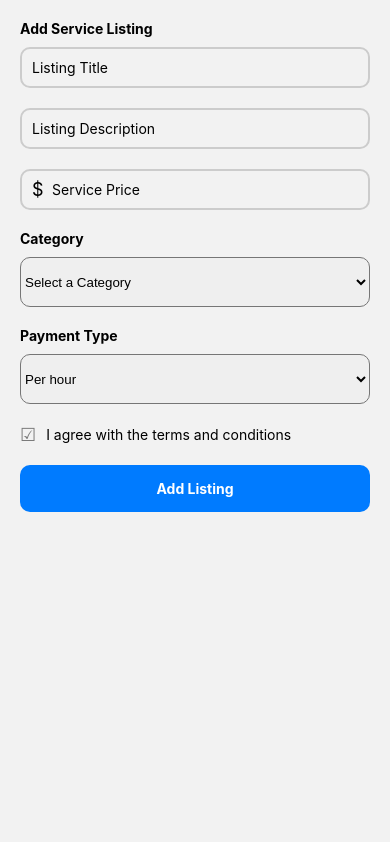
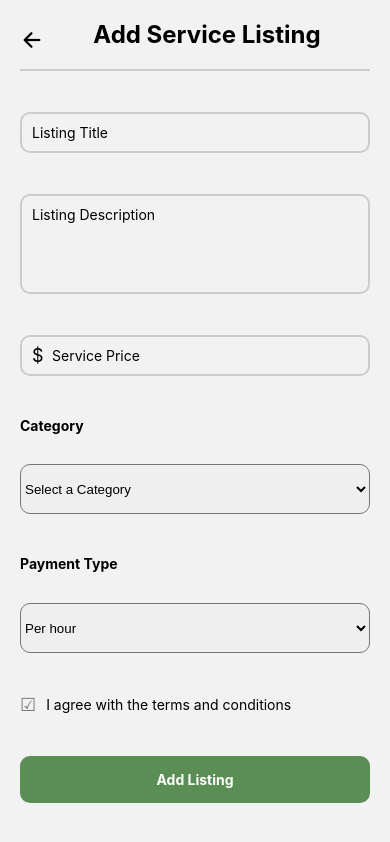
Before and after one commit to IT22051448/TerraScape, a React Native app: screen /AddListing in a window 390 px wide. Built offline with nearby package versions, Linux system fonts and the light colour scheme.

Commit message:
ALL EXCEPT HOMEPAGE AND PRODUCT INDETAIL PAGE

```diff
--- a/App.js
+++ b/App.js
@@ -10,18 +10,20 @@ import ServiceProviderHome from "./Screens/ServiceProviderHome";
 import CustomerServiceListings from "./Screens/ServiceListing/CustomerServiceListings";
 import ListingPage from './Screens/ServiceListing/ListingPage';
 import ListingForm from './Screens/ServiceListing/ListingForm';
-import UserProfile from './Screens/UserProfile'
+import UserProfile from './Screens/UserProfile';
 import { Provider } from "react-redux";
 import { store } from "./store/store";
 import { SettingsProvider } from "./Components/SettingsContext";
 import Icon from 'react-native-vector-icons/Feather';
+import AsyncStorage from '@react-native-async-storage/async-storage';
+
 
 // Stack Navigator for SignIn, SignUp, and other screens
 const Stack = createStackNavigator();
 const Tab = createBottomTabNavigator();
 
-// Bottom Tab Navigator with icons
-const BottomTabNavigator = () => (
+// Bottom Tab Navigator for Customer
+const CustomerBottomTabNavigator = () => (
   <Tab.Navigator
     screenOptions={({ route }) => ({
       tabBarIcon: ({ color, size }) => {
@@ -31,7 +33,7 @@ const BottomTabNavigator = () => (
         } else if (route.name === 'CustomerService') {
           iconName = 'list';
         } else if (route.name === 'UserProfile') {
-          iconName = 'briefcase';
+          iconName = 'user';
         }
         return <Icon name={iconName} size={size} color={color} />;
       },
@@ -39,33 +41,83 @@ const BottomTabNavigator = () => (
       tabBarInactiveTintColor: 'gray',
     })}
   >
-    <Tab.Screen name="CustomerHome" component={CustomerHome} options={{ headerShown: false }}  />
-    <Tab.Screen name="CustomerService" component={CustomerServiceListings} options={{ headerShown: false }}  />
-    <Tab.Screen name="UserProfile" component={UserProfile} options={{ headerShown: false }}/>
+    <Tab.Screen name="CustomerHome" component={CustomerHome} options={{ headerShown: false }} />
+    <Tab.Screen name="CustomerService" component={CustomerServiceListings} options={{ headerShown: false }} />
+    <Tab.Screen name="UserProfile" component={UserProfile} options={{ headerShown: false }} />
   </Tab.Navigator>
 );
 
-const MainStack = () => (
+// Bottom Tab Navigator for Service Provider
+const ServiceProviderBottomTabNavigator = () => (
+  <Tab.Navigator
+    screenOptions={({ route }) => ({
+      tabBarIcon: ({ color, size }) => {
+        let iconName;
+        if (route.name === 'ServiceProviderHome') {
+          iconName = 'home';
+        } else if (route.name === 'AddListing') {
+          iconName = 'plus';
+        } else if (route.name === 'UserProfile') {
+          iconName = 'user';
+        }
+        return <Icon name={iconName} size={size} color={color} />;
+      },
+      tabBarActiveTintColor: '#61B458',
+      tabBarInactiveTintColor: 'gray',
+    })}
+  >
+    <Tab.Screen name="ServiceProviderHome" component={ServiceProviderHome} options={{ headerShown: false }} />
+    <Tab.Screen name="AddListing" component={ListingForm} options={{ headerShown: false }} />
+    <Tab.Screen name="UserProfile" component={UserProfile} options={{ headerShown: false }} />
+  </Tab.Navigator>
+);
+
+// Main stack
+const MainStack = ({ userRole }) => (
   <Provider store={store}>
     <Stack.Navigator screenOptions={{ headerShown: false }}>
-    <Stack.Screen name="ServiceProviderHome" component={ServiceProviderHome} />
+    <Tab.Screen name="UserProfile" component={UserProfile} />
+      <Stack.Screen name="ServiceProviderHome" component={ServiceProviderHome}  />
+      <Tab.Screen name="AddListing" component={ListingForm}  />
       <Stack.Screen name="SignIn" component={SignIn} />
       <Stack.Screen name="SignUp" component={SignUp} />
-      <Stack.Screen name="Main" component={BottomTabNavigator} />
+      {/* Render the correct tab navigator based on user role */}
+      <Stack.Screen name="Main" component={userRole === "customer" ? CustomerBottomTabNavigator : ServiceProviderBottomTabNavigator} />
       <Stack.Screen name="Listings" component={ListingPage} />
-      <Stack.Screen name="AddListing" component={ListingForm} />
     </Stack.Navigator>
   </Provider>
 );
 
+// Function to get user role from AsyncStorage
+const getUserRoleFromStorage = async () => {
+  try {
+    // Simulate fetching from AsyncStorage (you could replace this with API call)
+    const role = await AsyncStorage.getItem('userRole');
+    return role ? role : null; // Return null if no role found
+  } catch (error) {
+    console.error('Error fetching user role:', error);
+    return null;
+  }
+};
+
 export default function App() {
   const [loading, setLoading] = useState(true);
+  const [userRole, setUserRole] = useState(null); // Role: 'customer' or 'serviceProvider'
 
   useEffect(() => {
-    const timer = setTimeout(() => {
-      setLoading(false);
-    }, 1000); // Simulate a loading period
-    return () => clearTimeout(timer);
+    // Fetch the user role from async storage or API
+    const fetchUserRole = async () => {
+      try {
+        const role = await getUserRoleFromStorage(); // Fetch role from storage or API
+        setUserRole(role || 'customer'); // Default to customer if no role is found
+      } catch (error) {
+        console.error('Error in fetching user role:', error);
+      } finally {
+        setLoading(false);
+      }
+    };
+
+    fetchUserRole();
   }, []);
 
   if (loading) {
@@ -78,9 +130,10 @@ export default function App() {
 
   return (
     <SettingsProvider>
-      <StatusBar style="auto"  />
+      <StatusBar style="auto" />
       <NavigationContainer>
-        <MainStack />
+        {/* Pass the userRole to the MainStack */}
+        <MainStack userRole={userRole} />
       </NavigationContainer>
     </SettingsProvider>
   );
--- a/Screens/Login/SignIn.js
+++ b/Screens/Login/SignIn.js
@@ -82,6 +82,7 @@ const SignIn = () => {
       if (userData.role === "ServiceProvider") {
         navigation.navigate("ServiceProviderHome", {
           fullName: userData.fullName,
+          userRole: userData.role,
         });
       } else {
         navigation.navigate("Main");
--- a/Screens/ServiceListing/CustomerServiceListings.js
+++ b/Screens/ServiceListing/CustomerServiceListings.js
@@ -163,7 +163,6 @@ const CustomerServiceListings = ({ navigation }) => {
                 <View style={styles.cardContent}>
                   <Text style={styles.titleText}>{item.title}</Text>
                   <Text style={styles.descriptionText}>{item.category}</Text>
-                  <Text style={styles.descriptionText}>{item.description}</Text>
                   <Text style={styles.priceText}>Price: ${item.servicePrice} / {item.payType}</Text>
 
                   <TouchableOpacity
@@ -188,7 +187,7 @@ const styles = StyleSheet.create({
     left: 0,
     top: 0,
     bottom: 0,
-    backgroundColor: '#333',
+    backgroundColor: '#7a7a7a',
     zIndex: 2,
     paddingTop: 50,
   },
--- a/Screens/ServiceListing/ListingForm.js
+++ b/Screens/ServiceListing/ListingForm.js
@@ -5,6 +5,7 @@ import { addListing, updateListing } from '../../store/listingsSlice';
 import { db } from '../../utils/firebaseHelper'; // Import the db instance
 import { ref, set, push } from "firebase/database";
 import { Picker } from '@react-native-picker/picker';
+import Ionicons from 'react-native-vector-icons/Ionicons'; // Adjusted import for Ionicons
 
 const ListingForm = ({ route, navigation }) => {
   const dispatch = useDispatch();
@@ -47,19 +48,32 @@ const ListingForm = ({ route, navigation }) => {
 
   return (
     <View style={styles.container}>
-      <Text style={styles.label}>{listing ? 'Update Service Listing' : 'Add Service Listing'}</Text>
+      <View style={styles.header}>
+        <TouchableOpacity onPress={() => navigation.goBack()}>
+          <Ionicons name="arrow-back" size={24} color="black" />
+        </TouchableOpacity>
+        <Text style={styles.title}>{listing ? 'Update Service Listing' : 'Add Service Listing'}</Text>
+      </View>
+      <View style={styles.divider}></View>
+      <View style={styles.formContainer}>
         <TextInput
           value={title}
           onChangeText={setTitle}
           placeholder="Listing Title"
           style={styles.input}
         />
+
+        {/* Description Text Area */}
         <TextInput
           value={description}
           onChangeText={setDescription}
           placeholder="Listing Description"
-        style={styles.input}
+          style={styles.textArea}
+          multiline // Enables multiline input
+          numberOfLines={4} // Initial number of lines to show
+          textAlignVertical="top" // Align text to the top
         />
+
         <View style={styles.priceContainer}>
           <Text style={styles.priceSymbol}>$</Text>
           <TextInput
@@ -94,6 +108,7 @@ const ListingForm = ({ route, navigation }) => {
           <Picker.Item label="Per hour" value="Per hour" />
           <Picker.Item label="Per service" value="Per service" />
         </Picker>
+
         <View style={styles.termsContainer}>
           <TouchableOpacity
             style={styles.checkboxContainer}
@@ -103,16 +118,40 @@ const ListingForm = ({ route, navigation }) => {
             <Text style={styles.termsText}>I agree with the terms and conditions</Text>
           </TouchableOpacity>
         </View>
+
         <TouchableOpacity style={styles.button} onPress={handleSubmit}>
           <Text style={styles.buttonText}>{listing ? 'Update Listing' : 'Add Listing'}</Text>
         </TouchableOpacity>
+      </View>
     </View>
   );
 };
 
 const styles = StyleSheet.create({
+  title: {
+    fontSize: 24, // Increase the font size for the title
+    fontWeight: 'bold', // Make the title bold
+    marginBottom: 10, // Space below the title
+    flex: 1, // Allow title to take available space
+    textAlign: 'center', // Center the title
+  },
+  header: {
+    flexDirection: 'row',
+    alignItems: 'center',
+    marginBottom: 10, // Space below the header
+  },
+  divider: {
+    height: 2, // Height of the divider
+    backgroundColor: '#ccc', // Color of the divider
+    marginBottom: 20, // Space below the divider
+  },
   container: {
+    flex: 1,
     padding: 20,
+  },
+  formContainer: {
+    flex: 1,
+    justifyContent: 'space-evenly', // Evenly space the form items vertically
   },
   input: {
     borderWidth: 2,
@@ -120,6 +159,14 @@ const styles = StyleSheet.create({
     marginBottom: 20,
     padding: 10,
     borderRadius: 10, // Rounded corners
+  },
+  textArea: {
+    borderWidth: 2,
+    borderColor: '#ccc',
+    borderRadius: 10,
+    padding: 10,
+    marginBottom: 20,
+    height: 100, // Height for the text area
   },
   priceContainer: {
     flexDirection: 'row',
@@ -173,7 +220,7 @@ const styles = StyleSheet.create({
     fontSize: 14,
   },
   button: {
-    backgroundColor: '#007bff',
+    backgroundColor: '#5B8E55',
     padding: 15,
     borderRadius: 10, // Rounded corners for the button
     alignItems: 'center',
--- a/Screens/ServiceListing/ListingPage.js
+++ b/Screens/ServiceListing/ListingPage.js
@@ -1,7 +1,8 @@
 import React, { useEffect } from 'react';
-import { View, Text, FlatList, TouchableOpacity, Alert, ActivityIndicator } from 'react-native';
+import { View, Text, FlatList, TouchableOpacity, Alert, ActivityIndicator,StyleSheet } from 'react-native';
 import { useDispatch, useSelector } from 'react-redux';
 import { setListings, deleteListing, setLoading, setError } from '../../store/listingsSlice';
+import { Ionicons } from 'react-native-vector-icons';
 
 const ListingPage = ({ navigation }) => {
   const dispatch = useDispatch();
@@ -69,26 +70,33 @@ const ListingPage = ({ navigation }) => {
 
   return (
     <View style={{ flex: 1, padding: 20 }}>
+      <View style={styles.header}>
+      <TouchableOpacity onPress={() => navigation.goBack()}>
+          <Ionicons name="arrow-back" size={24} color="black" />
+        </TouchableOpacity>
+        </View>
+      <Text style={styles.title}>All listings</Text>
+      <View style={styles.divider}></View>
       <FlatList
         data={listings}
         keyExtractor={(item) => item.id.toString()}
-        contentContainerStyle={{ paddingBottom: 80 }} // Adjust this value to create space for the button
+        contentContainerStyle={{ paddingBottom: 80, }} // Adjust this value to create space for the button
         renderItem={({ item }) => (
-          <View style={{ padding: 16, backgroundColor: 'white', borderRadius: 8, marginBottom: 16, elevation: 2 }}>
-            <Text style={{ fontSize: 24, fontWeight: 'bold', marginBottom: 8 }}>{item.title}</Text>
-            <Text style={{ marginBottom: 8 }}>Category: {item.category}</Text>
-            <Text style={{ marginBottom: 8 }}>{item.description}</Text>
-            <Text style={{ marginBottom: 8 }}>Price: ${item.servicePrice} USD</Text>
-            <Text style={{ marginBottom: 8 }}>Payment Type: {item.payType}</Text>
+          <View style={{ padding: 16, backgroundColor: 'white', borderRadius: 10, marginBottom: 16, elevation: 2 }}>
+            <Text style={{ fontSize: 19, fontWeight: 'bold', marginBottom:5}}>{item.title}</Text>
+            <Text style={{ marginBottom: 4 }}>Category: {item.category}</Text>
+
+            <Text style={{ marginBottom: 4 }}>Price: ${item.servicePrice} USD</Text>
+            <Text style={{ marginBottom: 4 }}>Payment Type: {item.payType}</Text>
             <View style={{ flexDirection: 'row', justifyContent: 'space-between' }}>
               <TouchableOpacity
-                style={{ padding: 10, backgroundColor: '#5B8E55', borderRadius: 5, flex: 1, marginRight: 5 }}
+                style={{ padding: 10, backgroundColor: '#5B8E55', borderRadius: 8, flex: 1, marginRight: 5 }}
                 onPress={() => navigation.navigate('AddListing', { listing: item })}
               >
                 <Text style={{ color: 'white', textAlign: 'center' }}>Edit</Text>
               </TouchableOpacity>
               <TouchableOpacity
-                style={{ padding: 10, backgroundColor: 'red', borderRadius: 5, flex: 1 }}
+                style={{ padding: 10, backgroundColor: 'red', borderRadius: 8, flex: 1 }}
                 onPress={() => confirmDelete(item.id)} // Call the confirmDelete function
               >
                 <Text style={{ color: 'white', textAlign: 'center' }}>Delete</Text>
@@ -99,7 +107,7 @@ const ListingPage = ({ navigation }) => {
       />
 
       <TouchableOpacity
-        style={{ padding: 10, backgroundColor: '#5B8E55', borderRadius: 5, position: 'absolute', bottom: 20, left: 20, right: 20 }}
+        style={{ padding: 10, backgroundColor: '#5B8E55', borderRadius: 8, position: 'absolute', bottom: 20, left: 20, right: 20 }}
         onPress={() => navigation.navigate('AddListing')} // Call the confirmDelete function
       >
         <Text style={{ color: 'white', textAlign: 'center' }}>Add New Listing</Text>
@@ -109,3 +117,23 @@ const ListingPage = ({ navigation }) => {
 };
 
 export default ListingPage;
+
+const styles = StyleSheet.create({
+  title: {
+    fontSize: 24, // Increase the font size for the title
+    fontWeight: 'bold', // Make the title bold
+    marginBottom: 10, // Space below the title
+    marginBottom:20, // Allow title to take available space
+    textAlign: 'center', // Center the title
+  },
+  header: {
+    flexDirection: 'row',
+    alignItems: 'center',
+    marginBottom: 10, // Space below the header
+  },
+  divider: {
+    height: 2, // Height of the divider
+    backgroundColor: '#ccc', // Color of the divider
+    marginBottom: 20, // Space below the divider
+  },
+})
--- a/Screens/UserProfile.js
+++ b/Screens/UserProfile.js
@@ -1,17 +1,24 @@
 import React, { useEffect, useState } from "react";
-import { View, Text, StyleSheet, Image, ActivityIndicator, Button } from "react-native";
+import { View, Text, StyleSheet, Image, ActivityIndicator, TouchableOpacity } from "react-native";
 import { useSelector } from "react-redux"; // If you're using Redux to manage state
 import { getUserByEmail } from "../utils/databases/firebaseDatabase"; // Adjust the import path as needed
 import { useNavigation } from "@react-navigation/native";
+import Ionicons from 'react-native-vector-icons/Ionicons'; // Adjusted import for Ionicons
 
 const UserProfile = () => {
   const [userData, setUserData] = useState(null);
   const [loading, setLoading] = useState(true);
-  const email = useSelector((state) => state.auth.userData.email); // Assuming you store user data in Redux
+  const email = useSelector((state) => state.auth.userData?.email); // Safely access email
   const navigation = useNavigation();
 
   useEffect(() => {
     const loadUserProfile = async () => {
+      if (!email) {
+        // Handle the case when email is null
+        navigation.navigate('SignIn');
+        return; // Optionally redirect or show a message
+      }
+
       try {
         const data = await getUserByEmail(email);
         setUserData(data ? Object.values(data)[0] : null); // Get the first user object
@@ -33,23 +40,58 @@ const UserProfile = () => {
     );
   }
 
+  if (!userData) {
+    return (
+      <View style={styles.container}>
+        <Text style={styles.errorMessage}>User data not found.</Text>
+      </View>
+    );
+  }
+
   return (
     <View style={styles.container}>
+      {/* Render back button only if the role is service provider */}
+      {userData.role === 'ServiceProvider' && (
+        <TouchableOpacity style={styles.backButton} onPress={() => navigation.navigate('ServiceProviderHome')}>
+          <Ionicons name="arrow-back" size={24} color="black" />
+        </TouchableOpacity>
+      )}
+
       <Image
         source={{ uri: 'https://w7.pngwing.com/pngs/954/328/png-transparent-computer-icons-user-profile-avatar-heroes-head-recruiter-thumbnail.png' }} // Replace with your dummy image URL
         style={styles.profileImage}
       />
-      {userData && (
-        <View style={styles.userInfo}>
-          <Text style={styles.userName}>{userData.fullName}</Text>
-          <Text style={styles.userEmail}>{userData.email}</Text>
-          <Text style={styles.userId}>User ID: {userData.uid}</Text>
+
+      <View style={styles.profileCard}>
+        <View style={styles.profileHeader}>
+          <Text style={styles.profileHeaderTitle}>User Profile</Text>
+          <Text style={styles.profileHeaderSubtitle}>This is some information about the user.</Text>
         </View>
-      )}
-      <Button
-        title="Logout"
+        <View style={styles.profileInfo}>
+          <View style={styles.infoRow}>
+            <Text style={styles.infoLabel}>Full name:</Text>
+            <Text style={styles.infoValue}>         {userData.fullName}</Text>
+          </View>
+          <View style={styles.infoRow}>
+            <Text style={styles.infoLabel}>Email address:</Text>
+            <Text style={styles.infoValue}> {userData.email}</Text>
+          </View>
+          <View style={styles.infoRow}>
+            <Text style={styles.infoLabel}>Phone number:</Text>
+            <Text style={styles.infoValue}>(123) 456-7890</Text>
+          </View>
+          <View style={styles.infoRow}>
+            <Text style={styles.infoLabel}>Address:</Text>
+            <Text style={styles.infoValue}>            123 Main St{'\n'}            Anytown, USA 12345</Text>
+          </View>
+        </View>
+      </View>
+      <TouchableOpacity
+        style={styles.button}
         onPress={() => navigation.navigate("SignIn")}
-      />
+      >
+        <Text style={styles.buttonText}>Logout</Text>
+      </TouchableOpacity>
     </View>
   );
 };
@@ -57,8 +99,6 @@ const UserProfile = () => {
 const styles = StyleSheet.create({
   container: {
     flex: 1,
-    alignItems: "center",
-    justifyContent: "center",
     padding: 20,
   },
   loadingContainer: {
@@ -66,26 +106,83 @@ const styles = StyleSheet.create({
     justifyContent: "center",
     alignItems: "center",
   },
+  errorMessage: {
+    fontSize: 18,
+    color: "red",
+    textAlign: "center",
+  },
   profileImage: {
-    width: 100,
-    height: 100,
+    width: 200,
+    height: 200,
     borderRadius: 50,
     marginBottom: 20,
+    alignSelf: "center",
+    marginTop:100,
   },
-  userInfo: {
-    alignItems: "center",
+  backButton: {
+    position: "absolute",
+    top: 40,
+    left: 20,
+    zIndex: 1,
   },
-  userName: {
-    fontSize: 20,
+  profileCard: {
+    backgroundColor: "white",
+    overflow: "hidden",
+    shadowColor: "#000",
+    shadowOpacity: 0.1,
+    shadowRadius: 10,
+    borderRadius: 10,
+    borderWidth: 1,
+    borderColor: "#e2e2e2",
+    paddingBottom: 20,
+    marginTop:30,
+  },
+  profileHeader: {
+    paddingHorizontal: 16,
+    paddingVertical: 12,
+  },
+  profileHeaderTitle: {
+    fontSize: 18,
     fontWeight: "bold",
+    color: "#333",
   },
-  userEmail: {
-    fontSize: 16,
+  profileHeaderSubtitle: {
+    marginTop: 5,
+    fontSize: 14,
     color: "gray",
   },
-  userId: {
+  profileInfo: {
+    borderTopWidth: 1,
+    borderTopColor: "#e2e2e2",
+    paddingHorizontal: 16,
+  },
+  infoRow: {
+    flexDirection: "row",
+    justifyContent: "space-between",
+    paddingVertical: 10,
+  },
+  infoLabel: {
     fontSize: 14,
+    fontWeight: "bold",
     color: "gray",
+  },
+  infoValue: {
+    fontSize: 14,
+    color: "#333",
+    flex: 1,
+    flexWrap: "wrap",
+    marginLeft: 10,
+  },
+  buttonText: {
+    color: '#FFFFFF',
+    textAlign: 'center',
+    fontSize: 14,
+  },
+  button: {
+    marginTop:30,
+    paddingVertical: 10,
+    backgroundColor: 'red',
+    borderRadius: 8,
   },
 });
 
--- a/tailwind.config.js
+++ b/tailwind.config.js
@@ -5,6 +5,7 @@ module.exports = {
     "./Screens/ServiceListing/ListingPage.{js,jsx,ts,tsx}",
     "./Screens/ServiceListing/ListingForm.{js,jsx,ts,tsx}",
     "./Screens/ServiceListing/CustomerServiceListings.{js,jsx,ts,tsx}",
+    "./Screens/UserProfile.{js,jsx,ts,tsx}",
   ],
   theme: {
     extend: {},
```
Also changed, not shown: Screens/ServiceProviderHome.js (+14 -1 lines). Lines whose indentation alone changed are shown as unchanged.
